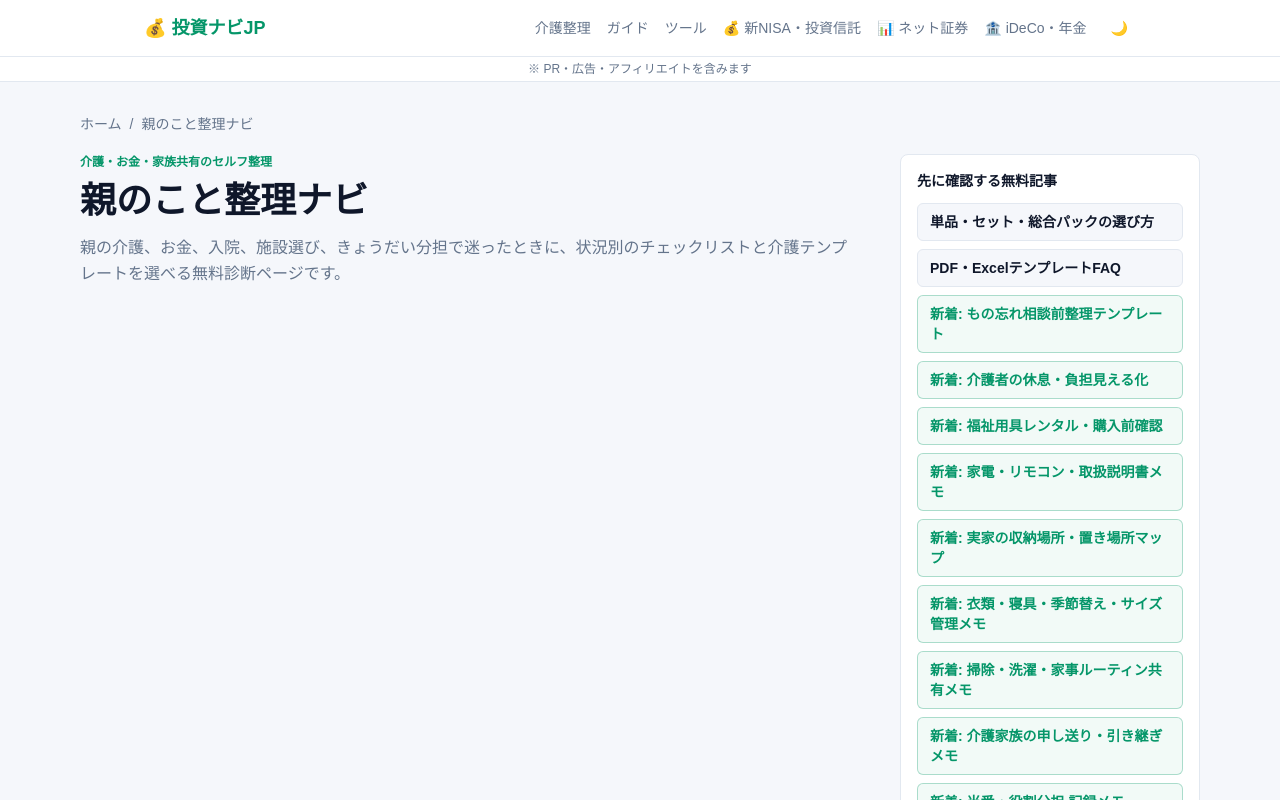
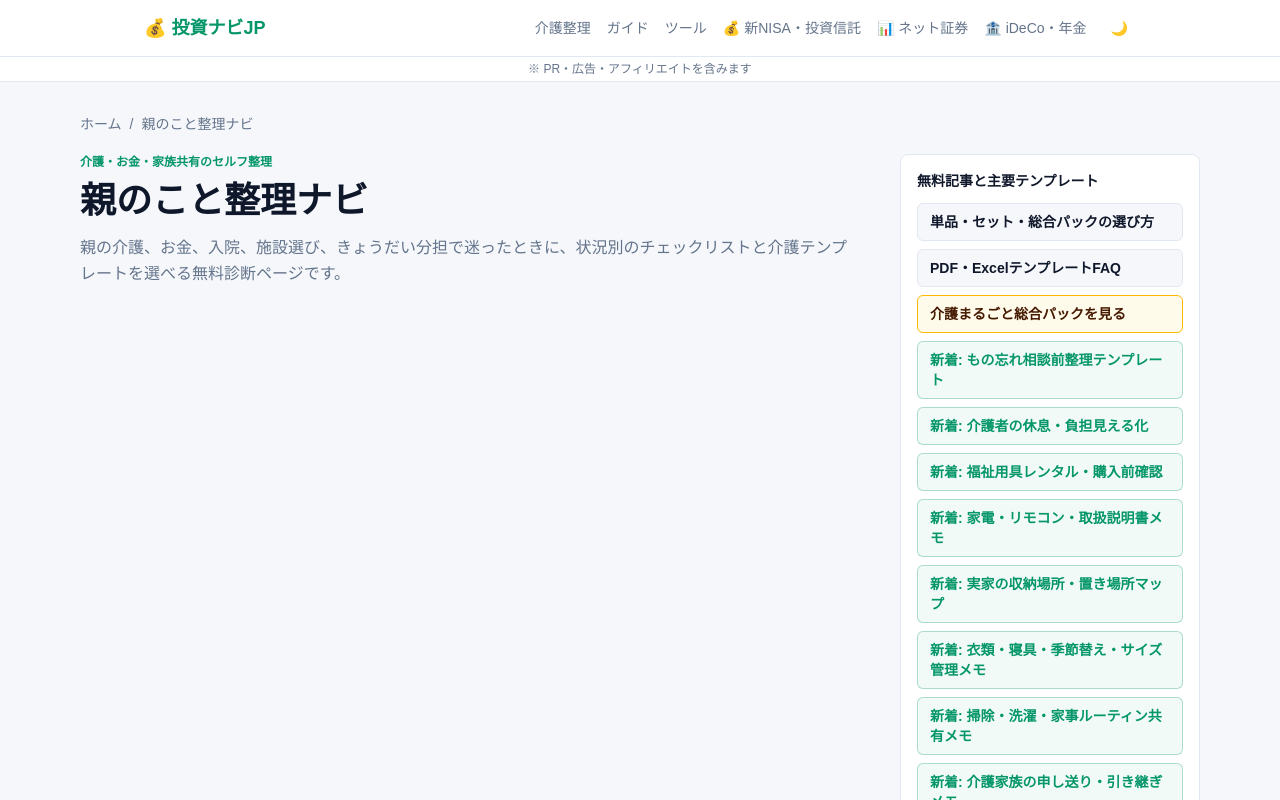
Before and after one commit to music6745-max/money-navi, a Next.js app: page /kaigo in a window 1280 px wide. Shown: the top 800 px of the page. Built offline with nearby package versions, Linux system fonts and the light colour scheme; no server answers.

Commit message:
feat: reinforce kaigo full pack hub cta

```diff
--- a/src/app/kaigo/page.tsx
+++ b/src/app/kaigo/page.tsx
@@ -87,7 +87,7 @@ export default function KaigoPage() {
           <p className="mt-3 max-w-3xl text-base leading-relaxed text-muted">{pageDescription}</p>
         </div>
         <div className="rounded-lg border border-card-border bg-card-bg p-4">
-          <h2 className="text-sm font-bold">先に確認する無料記事</h2>
+          <h2 className="text-sm font-bold">無料記事と主要テンプレート</h2>
           <div className="mt-3 space-y-2">
             <TrackedExternalLink
               href="https://note.com/mild_quail6092/n/n44b9de8bf4b7"
@@ -108,6 +108,16 @@ export default function KaigoPage() {
               className="block rounded-md border border-card-border bg-background px-3 py-2 text-sm font-bold hover:border-primary/40"
             >
               PDF・ExcelテンプレートFAQ
+            </TrackedExternalLink>
+            <TrackedExternalLink
+              href="https://kaigo-okane.booth.pm/items/8383441"
+              eventName="booth_click"
+              page="kaigo"
+              position="intro_full_pack"
+              itemId="full_pack"
+              className="block rounded-md border border-amber-400 bg-amber-50 px-3 py-2 text-sm font-bold text-amber-950 hover:border-amber-600"
+            >
+              介護まるごと総合パックを見る
             </TrackedExternalLink>
             <TrackedExternalLink
               href="https://kaigo-okane.booth.pm/items/8382918"
```
